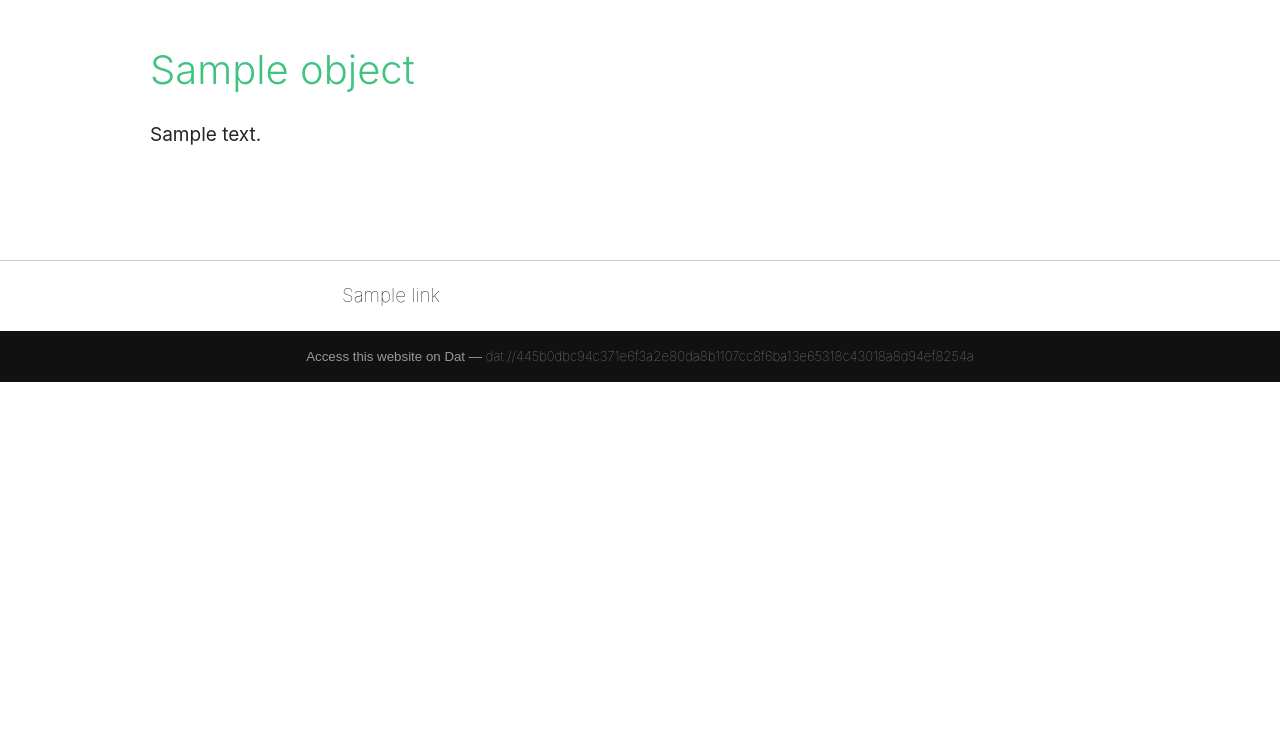
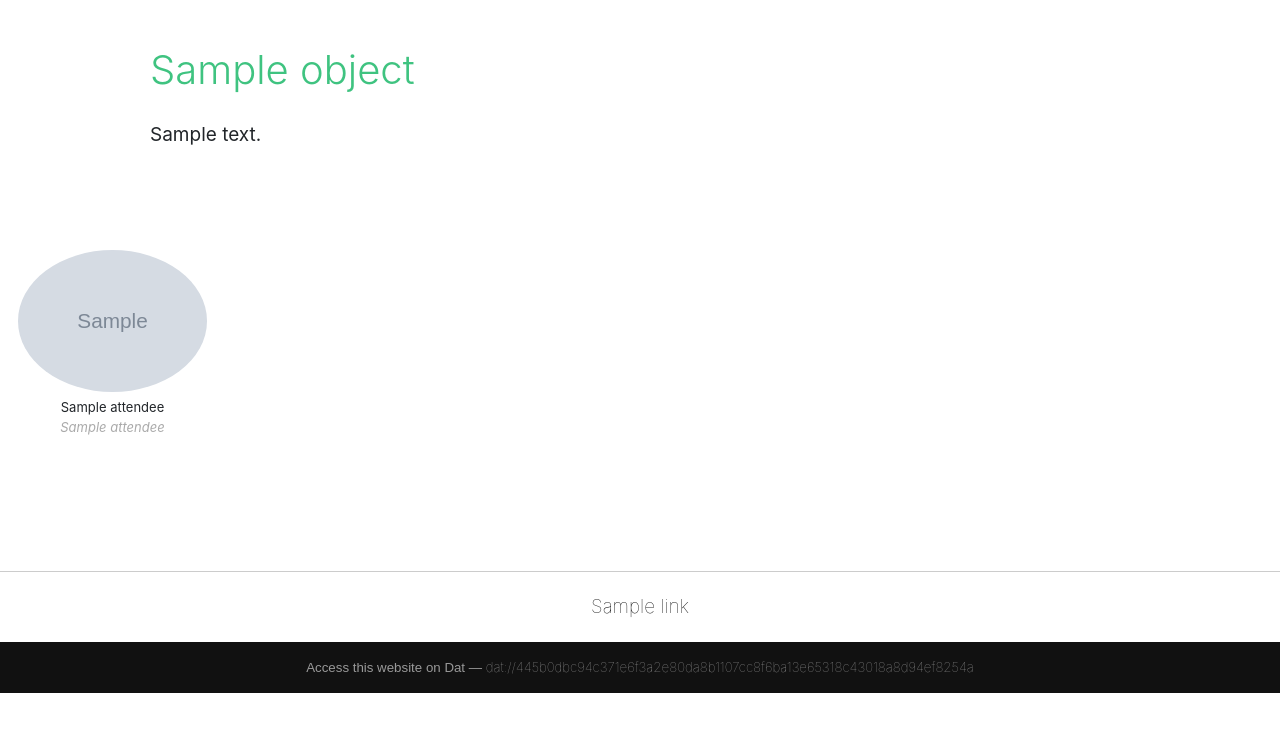
Before and after one commit to internetarchive/dwebsummit-site-2, a Python web app: template dwebsummit/dwebsummit_frontend/templates/dwebsummit/page-templates/text_page.html in a window 1280 px wide. Shown: the part 60-800 px from the top of the page. Run offline with Jinja, Linux system fonts and the light colour scheme; the template is opened without the code that fills it: most values are stand-ins (such as "Sample title", 1, 10 or a date in 2020); grey boxes marked "Sample" are stand-in pictures; style sheets or scripts are compiled from the project's sources.

Commit message:
Improvements to the page cms

```diff
--- a/dwebsummit/dwebsummit_frontend/static/css/main.scss
+++ b/dwebsummit/dwebsummit_frontend/static/css/main.scss
@@ -392,6 +392,10 @@ footer {
   text-align: left;
   .footer-nav {
     padding: 2rem;
+    display: grid;
+    grid-gap: 1rem;
+    grid-template-columns: repeat(auto-fit, minmax(400px, 1fr));
+    // grid-template-rows: repeat(2, 100px);
     a { display: block; }
   }
   a {
--- a/dwebsummit/dwebsummit_frontend/templates/dwebsummit/_footer.html
+++ b/dwebsummit/dwebsummit_frontend/templates/dwebsummit/_footer.html
@@ -1,15 +1,13 @@
 <div id="footer-wrapper">
   <footer>
-      <div class="footer-nav grid narrower">
-        <div class="unit half">
+      <div class="footer-nav narrower">
         {% for link in footer_links %}
           {% if link.external_url %}
             <a href="{{link.external_url}}">{{link.title}}</a>
           {% elif link.page %}
-              <a href="{{link.page.page_url}}">{{link.title}}</a>
+            <a href="/{{link.page.page_url}}">{{link.title}}</a>
           {% endif %}
         {% endfor %}
-        </div>
       </div>
       <div class="p2p-wrapper">
         <div class="p2p-row">
--- a/dwebsummit/dwebsummit_frontend/templates/dwebsummit/_header.html
+++ b/dwebsummit/dwebsummit_frontend/templates/dwebsummit/_header.html
@@ -18,7 +18,7 @@
         {% if link.page.page_url == "" %}
           <li class="hide-desktop"><a href="/">{{link.title}}</a></li>
         {% else %}
-          <li><a href="{{link.page.page_url}}">{{link.title}}</a></li>
+          <li><a href="/{{link.page.page_url}}">{{link.title}}</a></li>
         {% endif %}
       {% endif %}
     {% endfor %}
--- a/dwebsummit/dwebsummit_frontend/templates/dwebsummit/_macro_people_grid.html
+++ b/dwebsummit/dwebsummit_frontend/templates/dwebsummit/_macro_people_grid.html
@@ -2,7 +2,7 @@
 
 {% macro people_grid(people) -%}
   <div class="grid people full-list">
-  {% for attendee in people.filter(is_attending_builders_day=True) %}
+  {% for attendee in people %}
     <div class="small-col js-bio-unit">
       <img src="{{attendee.image.thumbnail.url}}" />
       <div class="name">{{attendee.name}}</div>
--- a/dwebsummit/dwebsummit_frontend/templates/dwebsummit/page-templates/text_page.html
+++ b/dwebsummit/dwebsummit_frontend/templates/dwebsummit/page-templates/text_page.html
@@ -1,4 +1,5 @@
 {% extends 'dwebsummit/layout.html' %}
+{% import 'dwebsummit/_macro_people_grid.html' as macro_people_grid %}
 
 {% block body %}
 <div class="narrower">
@@ -9,4 +10,10 @@
     </div>
   </section>
 </div>
+
+<div class="row">
+  <section id="people">
+    {{ macro_people_grid.people_grid(object.people.all()) }}
+  </section>
+</div>
 {% endblock %}
--- a/dwebsummit/dwebsummit_frontend/views.py
+++ b/dwebsummit/dwebsummit_frontend/views.py
@@ -60,7 +60,7 @@ class PageDetailView(DetailView):
 
     def get_object(self):
         slug = self.kwargs.get('slug', '')
-        return get_object_or_404(Page, page_url=slug)
+        return get_object_or_404(Page, page_url=slug, is_published=True)
 
     def get_template_names(self, **kwargs):
         return [ 'dwebsummit/page-templates/' + self.object.page_template ]
```
Also changed, not shown: dwebsummit/dwebsummit_admin/admin.py (+1 -7 lines), dwebsummit/dwebsummit_admin/data_scaffold.yml (+5 -12 lines), dwebsummit/dwebsummit_admin/migrations/0013_auto_20180628_0024.py (added), dwebsummit/dwebsummit_admin/migrations/0014_navbarlink_is_featured.py (added). Lines whose indentation alone changed are shown as unchanged.
